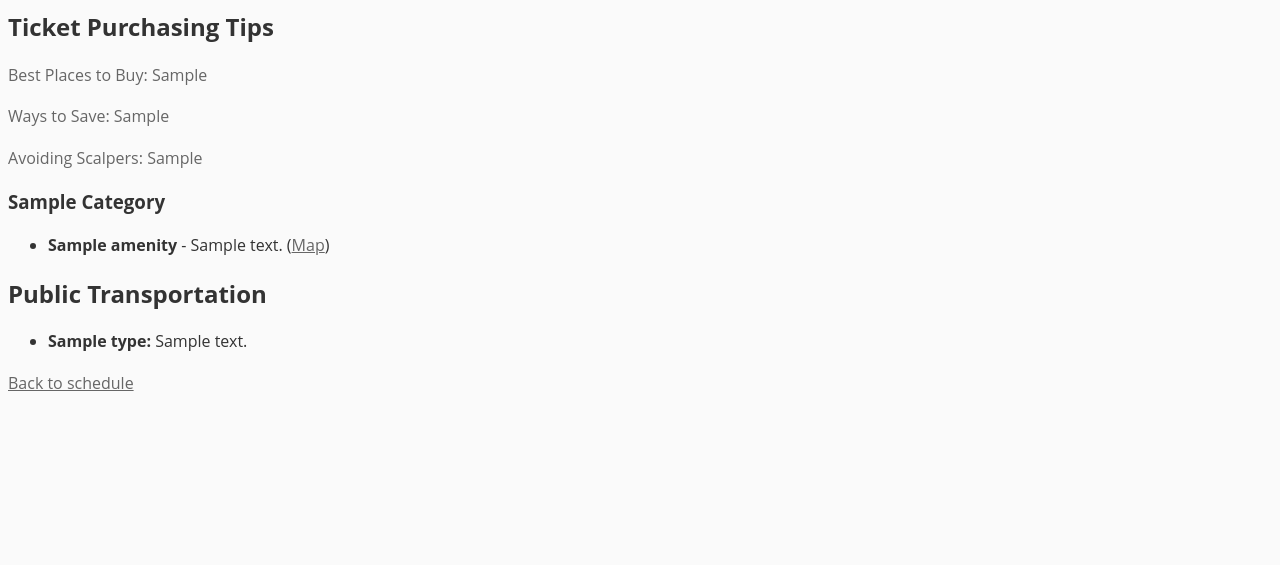
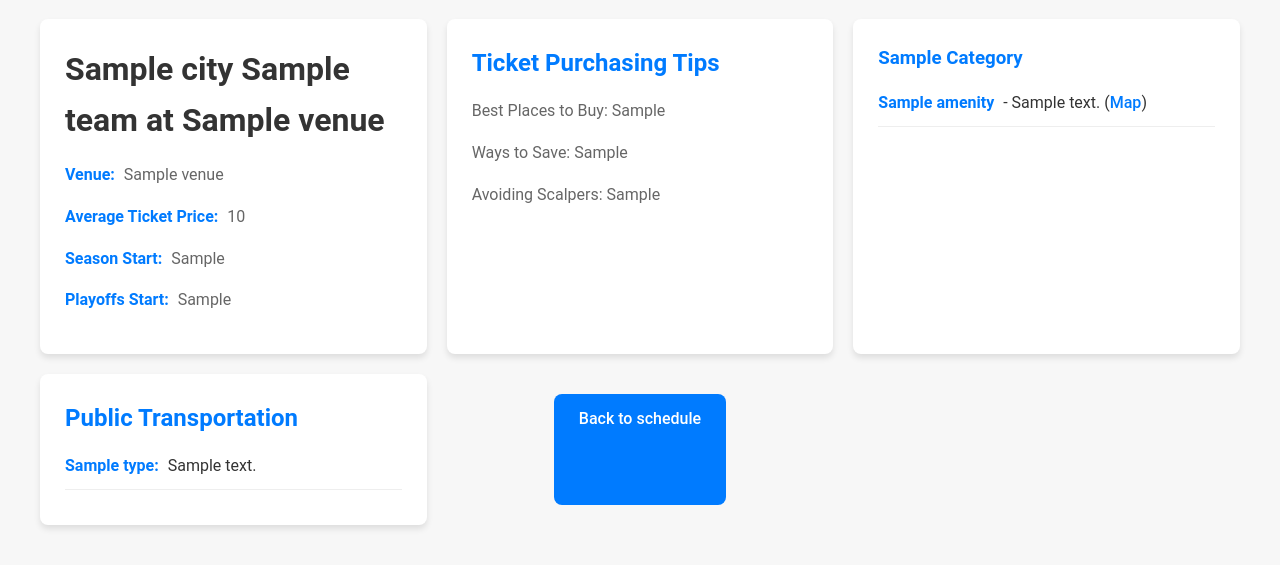
Before and after one commit to bme3412/BeforeTipOff, a Flask app: template templates/event_details.html in a window 1280 px wide. Shown: the part 441-1006 px from the top of the page. Before the commit the page ends 832 px from the top, so only its background shows below. Run offline with Flask 3, Linux system fonts and the light colour scheme; the template is opened without the code that fills it: most values are stand-ins (such as "Sample title", 1, 10 or a date in 2020); some libraries are stand-ins or nearby versions.

Commit message:
Add files via upload

```diff
--- /dev/null
+++ b/static/css/map.css
@@ -0,0 +1,146 @@
+/* Global Page Styles */
+body {
+    font-family: 'Roboto', sans-serif;
+    color: #333;
+    background-color: #f7f7f7;
+    line-height: 1.6;
+    margin: 0;
+    padding: 20px;
+}
+
+/* Grid Container Setup */
+.container {
+    display: grid;
+    grid-template-columns: repeat(3, 1fr);
+    gap: 20px;
+    max-width: 1200px;
+    margin: 20px auto;
+}
+
+/* Map Container */
+.map-container {
+    grid-column: 1 / -1;
+    height: 400px;
+    overflow: hidden;
+    border-radius: 8px;
+}
+
+#map {
+    height: 100%;
+    width: 100%;
+}
+
+/* Section Styling */
+.section {
+    background-color: #ffffff;
+    padding: 25px;
+    border-radius: 8px;
+    box-shadow: 0 4px 6px rgba(0,0,0,0.1);
+    transition: box-shadow 0.3s ease;
+}
+
+.section:hover {
+    box-shadow: 0 5px 15px rgba(0,0,0,0.2);
+}
+
+/* Headings, Strong, and Detail Titles */
+h2, h3, .section h2, .section h3, #firstHeading, .detail-title, strong, .section strong {
+    color: #007bff;
+    font-weight: bold;
+    margin-right: 5px;
+}
+
+/* List and Item Styling */
+ul, li, .section ul, .section li, #content ul, #content ul li {
+    list-style: none;
+    padding: 0;
+    margin-bottom: 10px;
+    border-bottom: 1px solid #eee;
+}
+
+li:last-child, .section li:last-child, #content ul li:last-child {
+    border-bottom: none;
+}
+
+/* Links and Button Styles */
+a, .back-link, #bodyContent a, .preview-button {
+    color: #007bff;
+    text-decoration: none;
+    font-weight: 500;
+    transition: color 0.3s ease, background-color 0.3s ease, transform 0.2s;
+}
+
+.back-link, .preview-button {
+    background-color: #007bff;
+    color: #ffffff;
+    padding: 12px 25px;
+    border-radius: 8px;
+    display: block;
+    width: fit-content;
+    margin: 20px auto;
+}
+
+.back-link:hover, .back-link:focus, .preview-button:hover, .preview-button:focus {
+    background-color: #0056b3;
+    transform: translateY(-2px);
+}
+
+/* Tickets Info Section Specific Styles */
+.tickets-info-section .scroll-container {
+    max-height: 400px;
+    overflow-y: auto;
+    padding-right: 10px;
+    margin-top: 10px;
+    border: 1px solid #eaeaea;
+    border-radius: 8px;
+}
+
+.tickets-info-section .amenity-item {
+    background-color: #f9f9f9;
+    margin-bottom: 10px;
+    padding: 15px;
+    border-left: 4px solid #007bff;
+    transition: transform 0.2s ease-in-out, border-color 0.2s ease;
+}
+
+.tickets-info-section .amenity-item:hover {
+    transform: translateY(-3px);
+    border-left-color: #0056b3;
+}
+
+.tickets-info-section .amenity-name {
+    font-size: 1.1em;
+    color: #007bff;
+    font-weight: bold;
+    display: block;
+    margin-bottom: 5px;
+}
+
+.tickets-info-section .amenity-details p, .tickets-info-section .amenity-details strong {
+    margin: 5px 0;
+    font-size: 0.95em;
+    color: #333;
+}
+
+/* Responsive Design Adjustments */
+@media (max-width: 1024px) {
+    .container {
+        grid-template-columns: repeat(2, 1fr);
+    }
+}
+
+@media (max-width: 768px) {
+    .container {
+        grid-template-columns: 1fr;
+        gap: 15px;
+    }
+    .map-container {
+        height: 250px;
+    }
+    .section {
+        padding: 20px;
+    }
+    h2, h3 {
+        font-size: 1.25rem;
+    }
+}
```
Also changed, not shown: static/css/style.css (+87 -28 lines).
